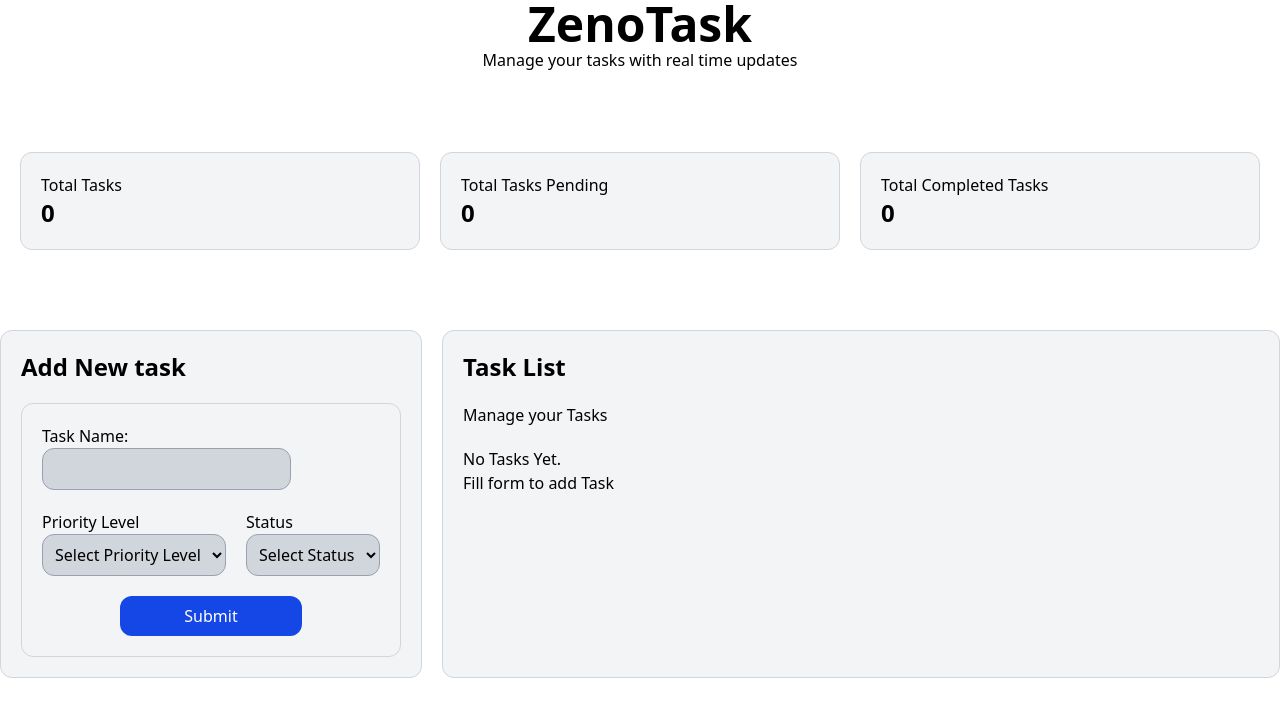
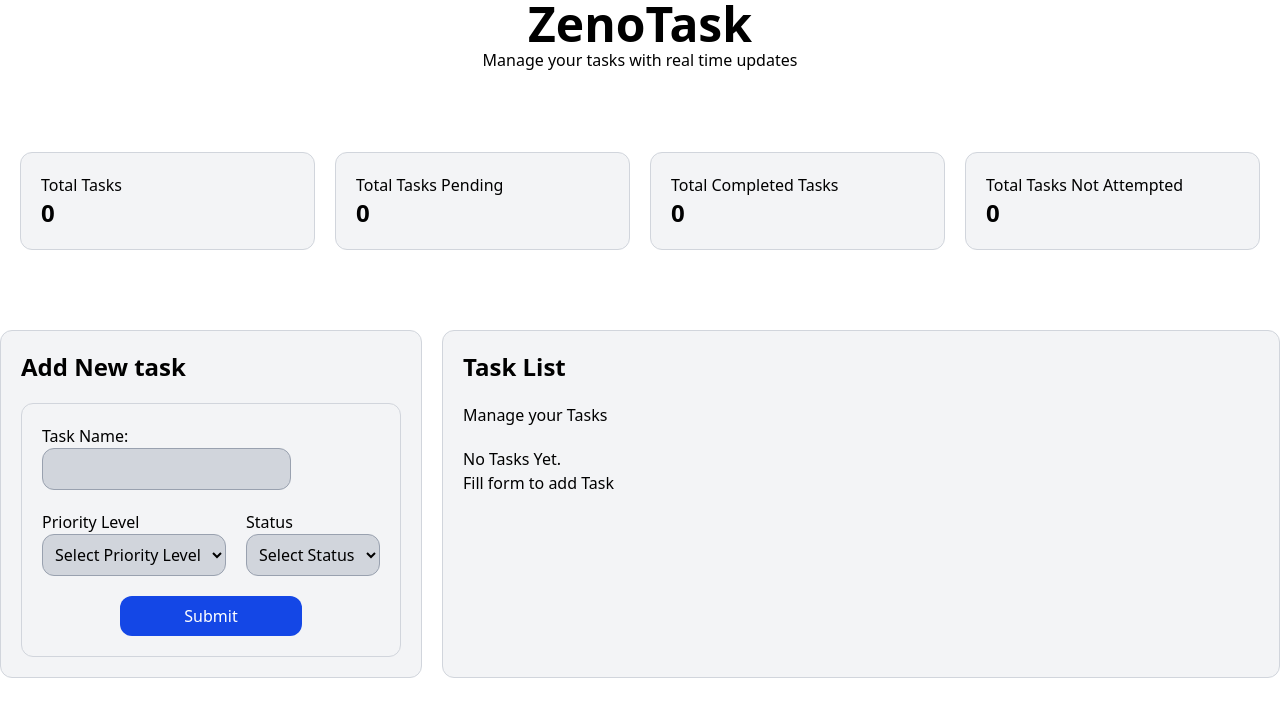
Before and after one commit to Phoenix-Domain/ZenoTask, a React (Vite) app: page / in a window 1280 px wide. Shown: the top 716 px of the page. Built offline with nearby package versions, Linux system fonts and the light colour scheme.

Commit message:
feat: Add function to check and display tasks not started

```diff
--- a/src/App.tsx
+++ b/src/App.tsx
@@ -27,16 +27,25 @@ class TaskClass{
 
 function App() {
   const [tasks, setTasks] = useState<Task[]>([]);
-  const [pendingCount, setPendingCount] = useState<number | undefined>(0)
+  const [pendingTasksCount, setPendingTasksCount] = useState<number>(0);
+  const [completedTasksCount, setCompletedTasksCount] = useState<number>(0);
 
   const handleDelete = (x: number): void => {
     setTasks(prevTask => prevTask.filter(task => task.id !== x))
   }
 
   useEffect(() => {
-    const count = tasks.filter(task => task.Status === 'pending').length;
-    setPendingCount(count);
+    const pendingCount = tasks.filter(task => task.Status === 'pending').length;
+    setPendingTasksCount(pendingCount);
+
+    const completedCount = tasks.filter(task => task.Status === 'completed').length;
+
+    setCompletedTasksCount(completedCount)
   }, [tasks])
+
+  const checkIncompleteCounts = (): number => {
+    return tasks.length - (pendingTasksCount + completedTasksCount)
+  }
 
 
  return(
@@ -59,11 +68,16 @@ function App() {
 
         <StatsCard
           statTitle='Tasks Pending'
-          statValue={pendingCount}
+          statValue={pendingTasksCount}
         />
         <StatsCard
           statTitle='Completed Tasks'
-          statValue={0}
+          statValue={completedTasksCount}
+        />
+
+        <StatsCard
+          statTitle='Tasks Not Attempted'
+          statValue={checkIncompleteCounts()}
         />
       </section>
 
--- a/src/components/common/StatsCard.tsx
+++ b/src/components/common/StatsCard.tsx
@@ -1,6 +1,6 @@
 interface StatsCardProps{
     statTitle: string;
-    statValue: number;
+    statValue?: number;
 }
 
 function StatsCard({ statTitle, statValue }: StatsCardProps){
```
